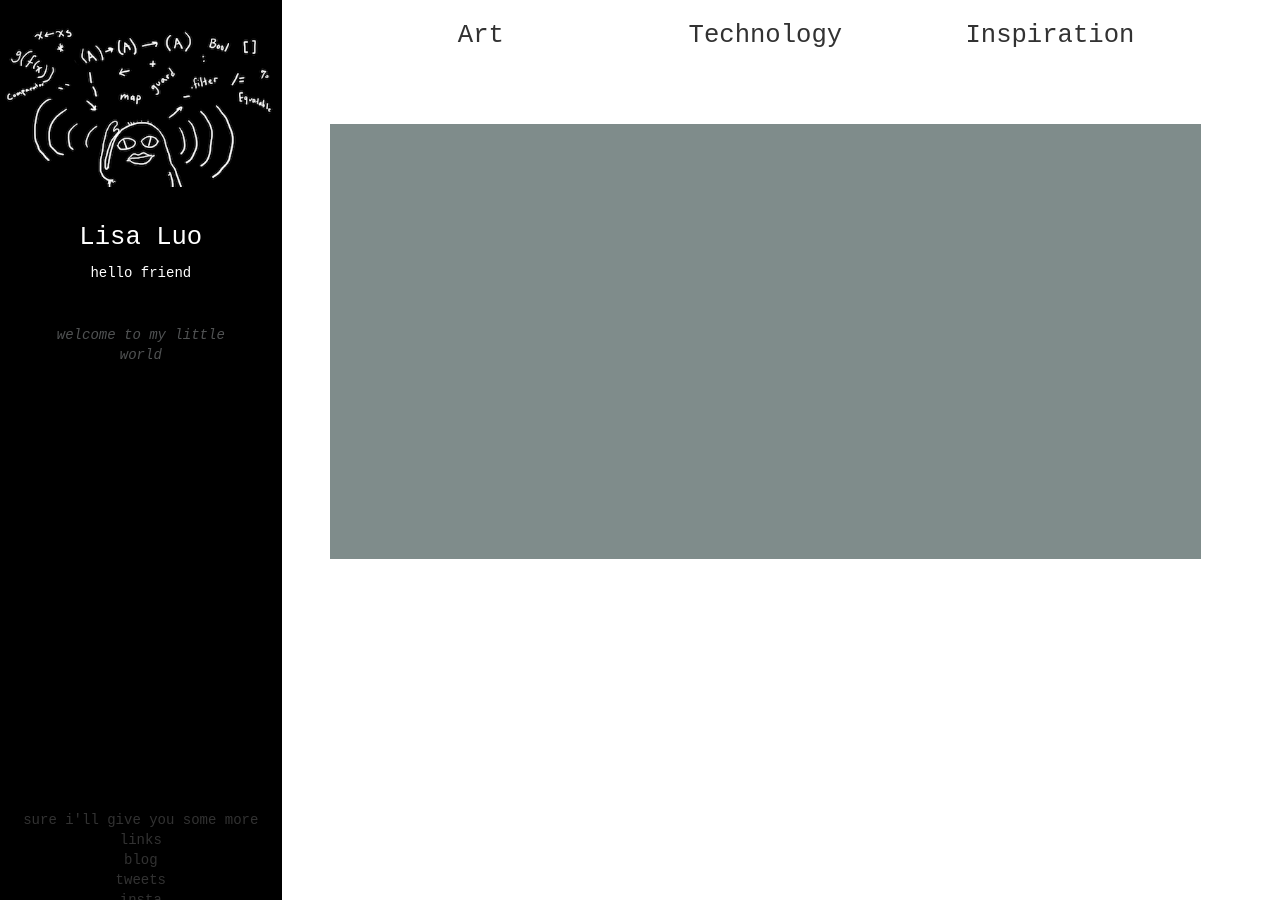
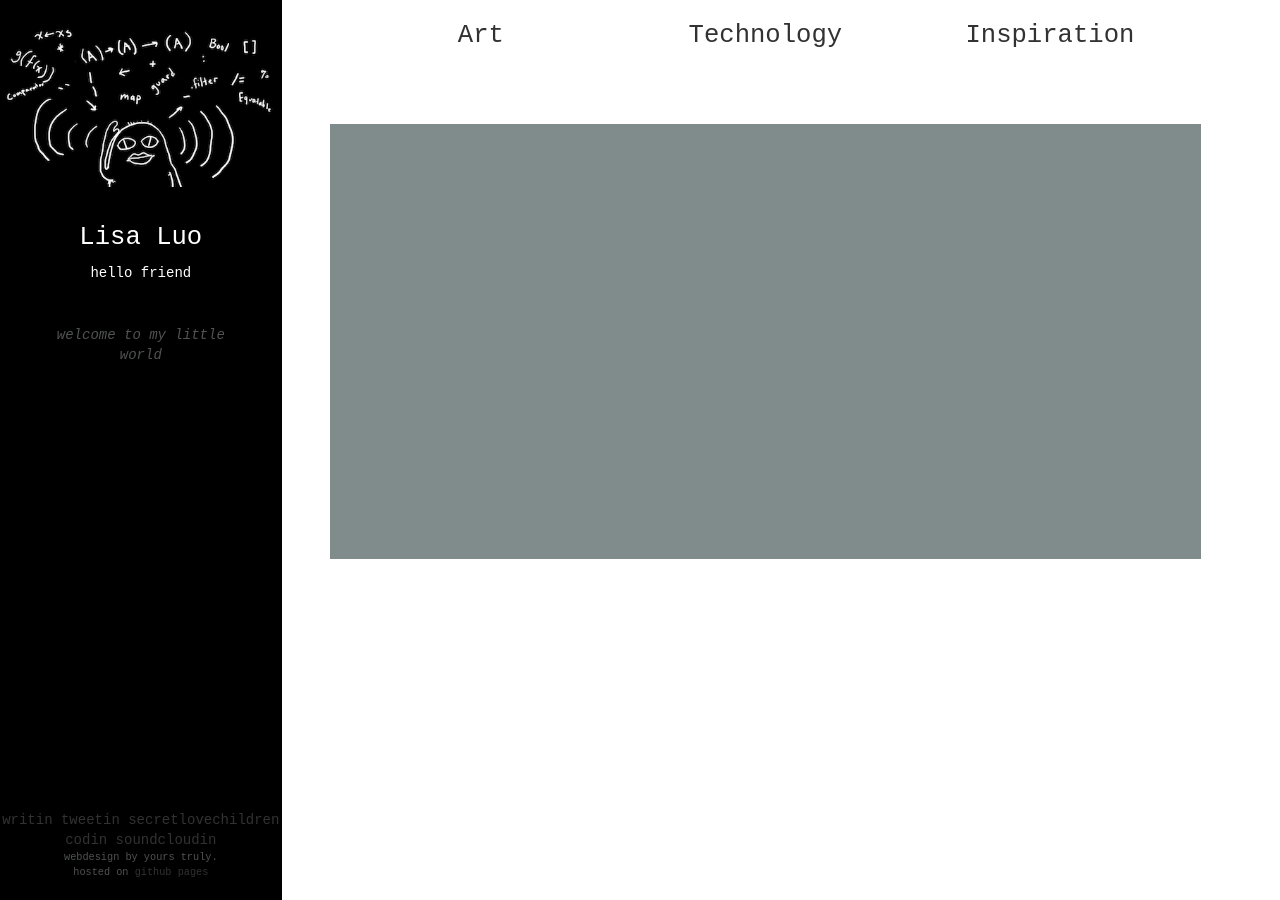
Before and after one commit to luoser/luoser.github.io, a Jekyll site: the page built from index.html, in a window 1280 px wide. Built offline with Jekyll 4.4.1, drawn with Linux system fonts in a browser that asks for light colours; nearby versions of some CDN libraries; some of the changed text lies outside the part shown.

Commit message:
Update default.html

```diff
--- a/_layouts/default.html
+++ b/_layouts/default.html
@@ -30,26 +30,20 @@
      </div>
 
      <div id='sidebar_footer'>
-
-         sure i'll give you some more links
-         <br>
          <a target='_blank' href='http://blog.lisaluo.com/'>
-           blog
-         </a><br>
+           writin
+         </a>
          <a target='_blank' href='https://twitter.com/luoser'>
-           tweets
-         </a><br>
+           tweetin
+         </a>
          <a target='_blank' href='https://www.instagram.com/secretlovechildren/'>
-           insta
-         </a><br>
-         <a target='_blank' href='http://www.linkedin.com/pub/lisa-luo/36/770/4a'>
-           linkedin
-         </a><br>
+           secretlovechildren
+         </a>
          <a target='_blank' href='https://github.com/luoser'>
-           github
-         </a><br>
+           codin
+         </a>
          <a target='_blank' href='https://soundcloud.com/luoser/sets/dawn-of-the-dulcimer'>
-           soundcloud
+           soundcloudin
          </a>
 
        <div id='copyright'>
```
